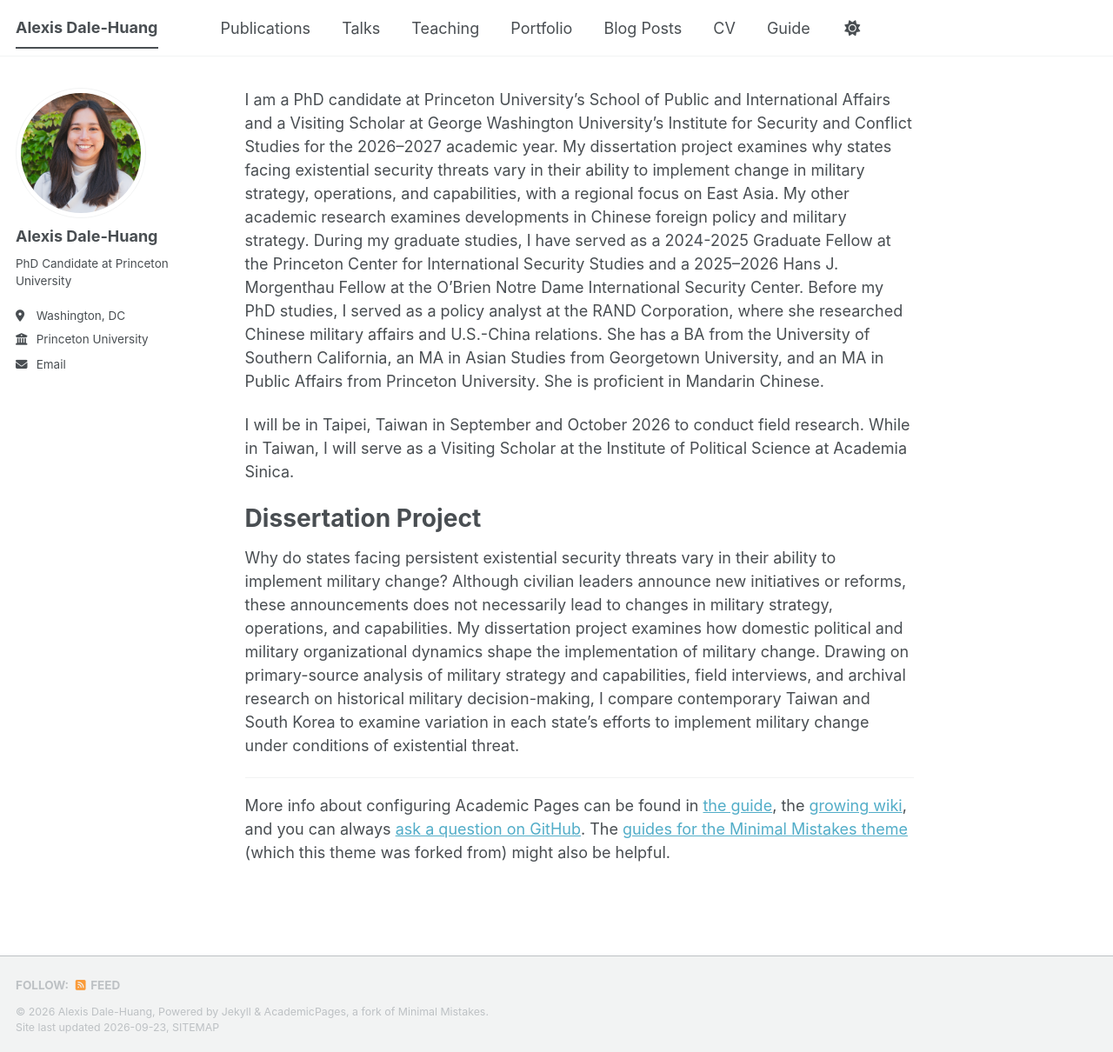
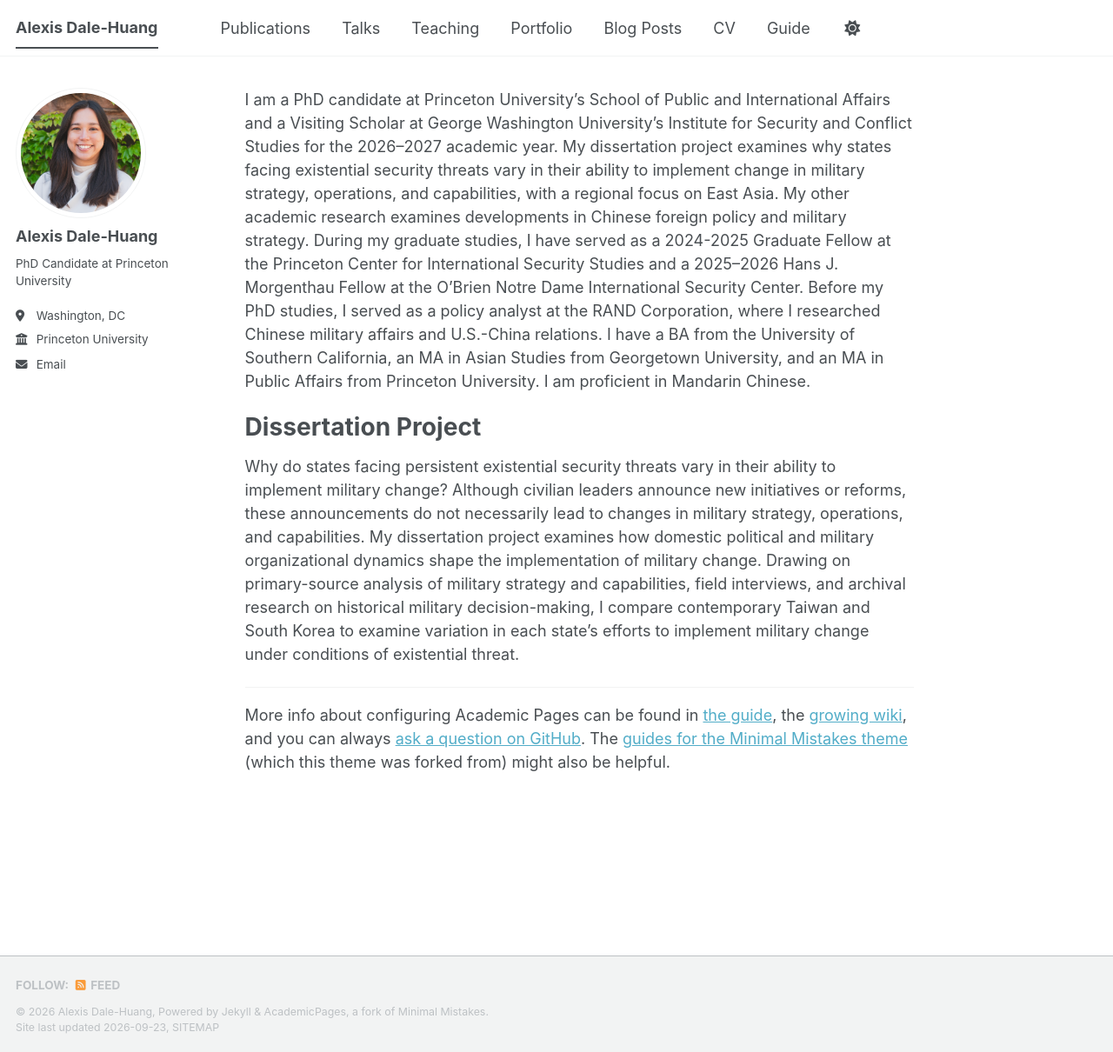
Before and after one commit to alexisdalehuang/alexisdalehuang.github.io, a Jekyll site: the page built from _pages/about.md, in a window 1280 px wide and 1210 px high. Shown: the whole window at 87% size. Built offline with Jekyll 4.4.1, drawn with Linux system fonts in a browser that asks for light colours; a style sheet for code colours, icons or effects is not loaded.

Commit message:
Revise about page content for clarity and correctness
Corrected grammatical errors and improved sentence structure for clarity.

```diff
--- a/_pages/about.md
+++ b/_pages/about.md
@@ -7,13 +7,11 @@ redirect_from:
   - /about.html
 ---
 
-I am a PhD candidate at Princeton University’s School of Public and International Affairs and a Visiting Scholar at George Washington University’s Institute for Security and Conflict Studies for the 2026–2027 academic year. My dissertation project examines why states facing existential security threats vary in their ability to implement change in military strategy, operations, and capabilities, with a regional focus on East Asia. My other academic research examines developments in Chinese foreign policy and military strategy. During my graduate studies, I have served as a 2024-2025 Graduate Fellow at the Princeton Center for International Security Studies and a 2025–2026 Hans J. Morgenthau Fellow at the O’Brien Notre Dame International Security Center. Before my PhD studies, I served as a policy analyst at the RAND Corporation, where she researched Chinese military affairs and U.S.-China relations. She has a BA from the University of Southern California, an MA in Asian Studies from Georgetown University, and an MA in Public Affairs from Princeton University. She is proficient in Mandarin Chinese.
-
-I will be in Taipei, Taiwan in September and October 2026 to conduct field research. While in Taiwan, I will serve as a Visiting Scholar at the Institute of Political Science at Academia Sinica.
+I am a PhD candidate at Princeton University’s School of Public and International Affairs and a Visiting Scholar at George Washington University’s Institute for Security and Conflict Studies for the 2026–2027 academic year. My dissertation project examines why states facing existential security threats vary in their ability to implement change in military strategy, operations, and capabilities, with a regional focus on East Asia. My other academic research examines developments in Chinese foreign policy and military strategy. During my graduate studies, I have served as a 2024-2025 Graduate Fellow at the Princeton Center for International Security Studies and a 2025–2026 Hans J. Morgenthau Fellow at the O’Brien Notre Dame International Security Center. Before my PhD studies, I served as a policy analyst at the RAND Corporation, where I researched Chinese military affairs and U.S.-China relations. I have a BA from the University of Southern California, an MA in Asian Studies from Georgetown University, and an MA in Public Affairs from Princeton University. I am proficient in Mandarin Chinese.
 
 Dissertation Project
 ======
-Why do states facing persistent existential security threats vary in their ability to implement military change? Although civilian leaders announce new initiatives or reforms, these announcements does not necessarily lead to changes in military strategy, operations, and capabilities. My dissertation project examines how domestic political and military organizational dynamics shape the implementation of military change. Drawing on primary-source analysis of military strategy and capabilities, field interviews, and archival research on historical military decision-making, I compare contemporary Taiwan and South Korea to examine variation in each state’s efforts to implement military change under conditions of existential threat.
+Why do states facing persistent existential security threats vary in their ability to implement military change? Although civilian leaders announce new initiatives or reforms, these announcements do not necessarily lead to changes in military strategy, operations, and capabilities. My dissertation project examines how domestic political and military organizational dynamics shape the implementation of military change. Drawing on primary-source analysis of military strategy and capabilities, field interviews, and archival research on historical military decision-making, I compare contemporary Taiwan and South Korea to examine variation in each state’s efforts to implement military change under conditions of existential threat.
 
 ------
 More info about configuring Academic Pages can be found in [the guide](https://academicpages.github.io/markdown/), the [growing wiki](https://github.com/academicpages/academicpages.github.io/wiki), and you can always [ask a question on GitHub](https://github.com/academicpages/academicpages.github.io/discussions). The [guides for the Minimal Mistakes theme](https://mmistakes.github.io/minimal-mistakes/docs/configuration/) (which this theme was forked from) might also be helpful.
```
